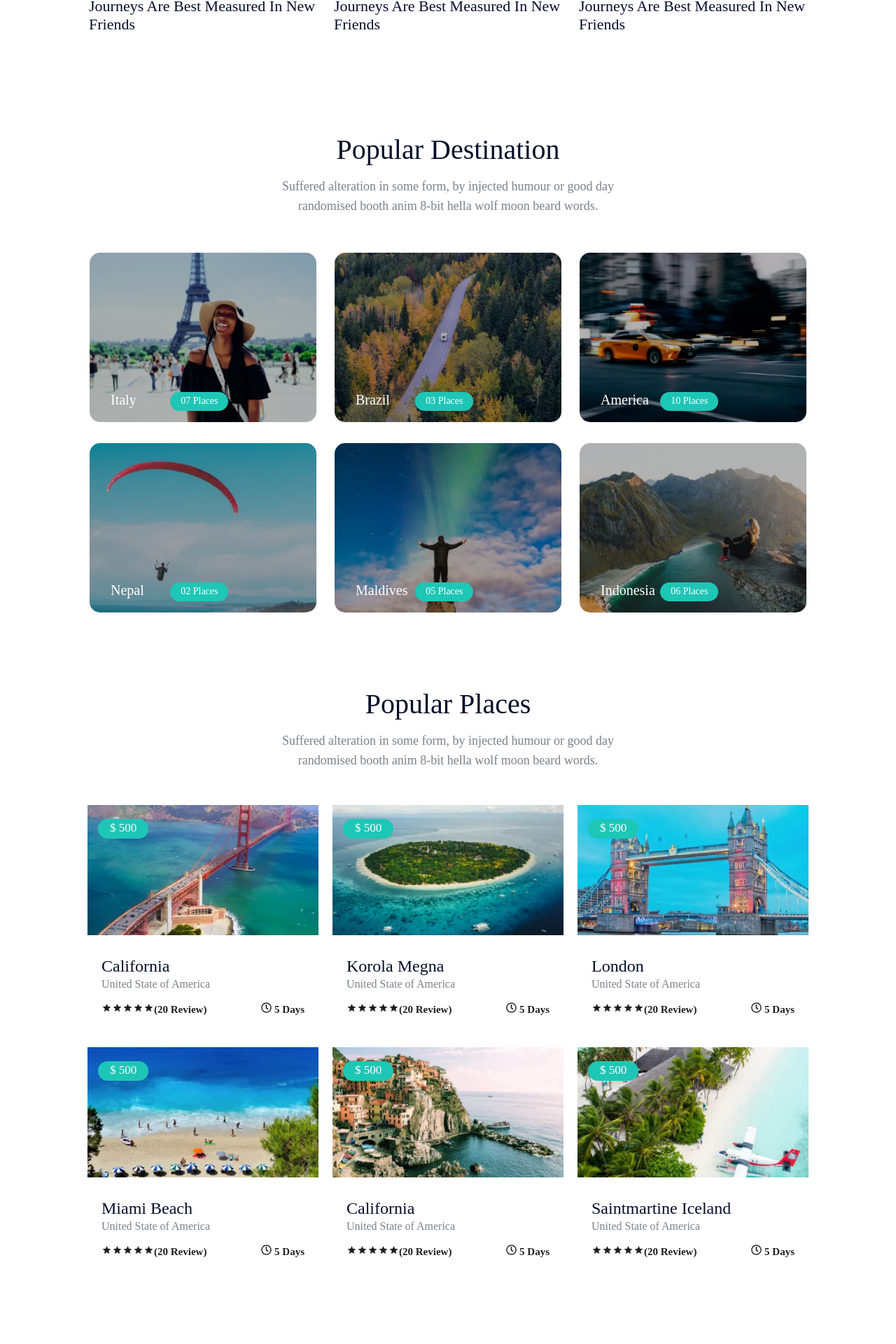
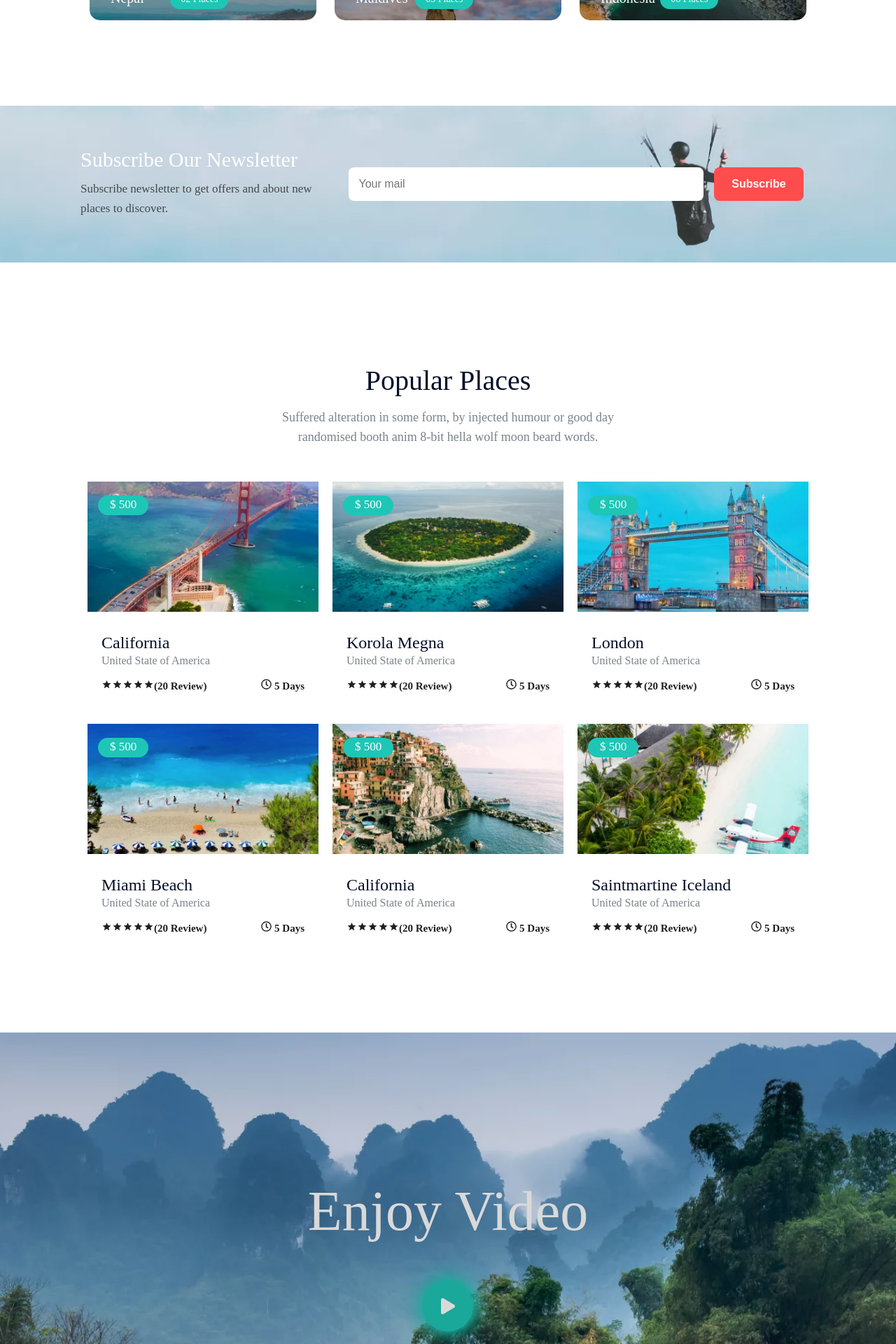
Before and after one commit to bhaskar22b/Travelo-project, a React (Vite) app: page / in a window 1280 px wide. Shown: the part 800-2720 px from the top of the page at 70% size. Before the commit the page ends 2657 px from the top, so only its background shows below. Built offline with nearby package versions, Linux system fonts and the light colour scheme.

Commit message:
add new file

```diff
--- a/src/App.jsx
+++ b/src/App.jsx
@@ -13,7 +13,11 @@ import { DestinationInfo1,DestinationInfo2,DestinationInfo3,DestinationInfo4,Des
 import Places from "./components/Places"
 import { PlacesInfo1,PlacesInfo2, PlacesInfo3, PlacesInfo4, PlacesInfo5, PlacesInfo6, } from "./json"
 
+import Video from "./components/video"
 
+import NewsLetter from "./components/NewsLetter"
+
+import SearchBox from "./components/SearchBox"
 
 function App() {
 
@@ -21,31 +25,10 @@ function App() {
 
   return (
     <>
+
+
       <section className="header">
         <NavBar navv={navData} />
-      </section>
-
-      <section className="travel-area">
-        <div className="container">
-          <div className="flex">
-            <Travel title={TravelInfo1.title} des={TravelInfo1.description} img={TravelInfo1.src}/>
-            <Travel title={TravelInfo2.title} des={TravelInfo2.description} img={TravelInfo2.src}/>
-            <Travel title={TravelInfo3.title} des={TravelInfo3.description} img={TravelInfo3.src}/>
-          </div>
-        </div>
-      </section>
-
-      <section className="trips">
-        <div className="container">
-          <div className="title">
-            <h1>Recent Trips</h1>
-          </div>
-          <div className="flex">
-            <Trips title={TripsInfo.title} des={TripsInfo.description} img={TripsInfo.src}/>
-            <Trips title={TripsInfo1.title} des={TripsInfo1.description} img={TripsInfo1.src}/>
-            <Trips title={TripsInfo2.title} des={TripsInfo2.description} img={TripsInfo2.src}/>
-          </div>
-        </div>
       </section>
 
       <section className="Destination">
@@ -88,6 +71,10 @@ function App() {
         </div>
       </section>
 
+      <section className="newsletter">
+        <NewsLetter/>
+      </section>
+
       <section className="places">
         <div className="container">
           <div className="Des-title">
@@ -125,7 +112,39 @@ function App() {
           </div>
         </div>
       </section>
+
+      <section className="video-area">
+        <Video/>
+      </section>
+
+      <section className="travel-area">
+        <div className="container">
+          <div className="flex">
+            <Travel title={TravelInfo1.title} des={TravelInfo1.description} img={TravelInfo1.src}/>
+            <Travel title={TravelInfo2.title} des={TravelInfo2.description} img={TravelInfo2.src}/>
+            <Travel title={TravelInfo3.title} des={TravelInfo3.description} img={TravelInfo3.src}/>
+          </div>
+        </div>
+      </section>
+
+      <section className="trips">
+        <div className="container">
+          <div className="title">
+            <h1>Recent Trips</h1>
+          </div>
+          <div className="flex">
+            <Trips title={TripsInfo.title} des={TripsInfo.description} img={TripsInfo.src}/>
+            <Trips title={TripsInfo1.title} des={TripsInfo1.description} img={TripsInfo1.src}/>
+            <Trips title={TripsInfo2.title} des={TripsInfo2.description} img={TripsInfo2.src}/>
+          </div>
+        </div>
+      </section>
+
+      <section className="Search-box">
+        <SearchBox/>
+      </section>
     </>
+
 
 
   )
--- /dev/null
+++ b/src/components/NewsLetter.jsx
@@ -0,0 +1,22 @@
+const NewsLetter = (props) => {
+    return (
+        <>
+            <div className="container">
+                <div className="flex">
+                    <div className="cols">
+                        <h4>Subscribe Our Newsletter</h4>
+                        <p>Subscribe newsletter to get offers and about new places to discover.</p>
+                    </div>
+                    <div className="cols-2">
+                        <form className="newsletter-box">
+                            <input type="email" placeholder="Your mail" required />
+                            <button type="submit">Subscribe</button>
+                        </form>
+                    </div>
+                </div>
+            </div>
+        </>
+    )
+}
+
+export default NewsLetter
--- /dev/null
+++ b/src/components/SearchBox.jsx
@@ -0,0 +1,29 @@
+
+const SearchBox = (props) => {
+    return (
+        <>
+            <div className="container">
+
+                <div className="rom-iteam">
+                    <h2>Where you want to go?</h2>
+                    <input type="text" placeholder="Where to go?"></input>
+                    <select>
+                        <option>Date</option>
+                        <option>Today</option>
+                        <option>Tomorrow</option>
+                        <option>This Week</option>
+                    </select>
+                    <select>
+                        <option>Travel type</option>
+                        <option>Some option</option>
+                        <option>Another option</option>
+                    </select>
+                    <button>Search</button>
+                </div>
+
+            </div>
+        </>
+    )
+}
+
+export default SearchBox
--- /dev/null
+++ b/src/components/Video.jsx
@@ -0,0 +1,18 @@
+import { FaPlayCircle } from "react-icons/fa";
+import { IoPlay } from "react-icons/io5";
+
+const Video = (props) => {
+    return (
+        <>
+                <div className="container">
+                    <div className="enjoy-row">
+                        <p>Enjoy Video</p>
+                        {/* <a href="#"><FaPlayCircle /></a> */}
+                        <a href="#"><IoPlay /></a>
+                    </div>
+                </div>
+        </>
+    )
+}
+
+export default Video
--- a/src/index.css
+++ b/src/index.css
@@ -178,12 +178,18 @@ body {
 .trips {
 	width: 100%;
 	display: inline-block;
-	padding: 40px 0;
+	padding: 70px 0;
 }
 
 .trips-col img {
 	max-width: 100%;
 	border-radius: 15px;
+}
+
+.Destination {
+	width: 100%;
+	display: inline-block;
+	padding: 80px 0;
 }
 
 .Des-title {
@@ -273,6 +279,12 @@ body {
 	transition: all 0.3s ease;
 }
 
+.places {
+	width: 100%;
+	display: inline-block;
+	padding: 80px 0;
+}
+
 .place-info {
 	padding: 27px 20px 25px 20px;
 }
@@ -345,3 +357,169 @@ body {
 .single-place:hover .place-info h3 {
 	color: #dc3545;
 }
+
+.video-area {
+	background-image: url(/public/video.png);
+	width: 100%;
+	display: inline-block;
+	background-position: center center;
+	background-size: cover;
+	padding: 185px 0;
+	filter: brightness(85%);
+}
+
+.enjoy-row {
+	width: 100%;
+	text-align: center;
+}
+
+.enjoy-row p {
+	font-family: "Nothing You Could Do", cursive;
+	font-weight: 400;
+	font-size: 80px;
+	line-height: 90px;
+	color: #fff;
+	margin-bottom: 55px;
+}
+
+.enjoy-row svg {
+	font-size: 32px;
+	background: #1ec6b6;
+	color: #fff;
+	padding: 20px;
+	border-radius: 50%;
+	animation-name: pluse;
+	animation-duration: 5s;
+	animation-delay: 1s;
+	animation-iteration-count: infinite;
+}
+
+@keyframes pluse {
+      0% {
+    box-shadow: 0 0 10px #1ec6b6, 0 0 20px #1ec6b6, 0 0 40px #1ec6b6;
+    border-color: #1ec6b6;
+  }
+  50% {
+    box-shadow: 0 0 30px #1ec6b6, 0 0 50px #1ec6b6, 0 0 60px #1ec6b6;
+    border-color: #1ec6b6;
+  }
+  100% {
+    box-shadow: 0 0 10px #1ec6b6, 0 0 20px #1ec6b6, 0 0 40px #1ec6b6;
+    border-color: #1ec6b6;
+  }
+}
+
+
+.newsletter {
+	background-image: url(/public/newsletter.png);
+	width: 100%;
+	display: inline-block;
+	background-position: center center;
+	background-size: cover;
+	padding: 35px 0;
+}
+
+
+.cols {
+	width: 35%;
+}
+
+.cols-2 {
+	width: 65%;
+}
+
+.cols h4 {
+	font-size: 30px;
+	font-weight: 400;
+	color: #fff;
+	margin-bottom: 11px;
+}
+
+.cols p {
+	color:#44484C;
+	font-size: 17px;
+	line-height: 28px;
+}
+
+.newsletter-box input {
+	padding: 15px 15px;
+	border: none;
+	outline: none;
+	font-size: 16px;
+	border-radius: 8px;
+	width: 70%;
+	margin-right: 15px;
+}
+
+.newsletter-box button {
+	padding: 15px 25px;
+	background: #ff4d4d;
+	color: white;
+	border: none;
+	font-size: 16px;
+	font-weight: bold;
+	cursor: pointer;
+	border-radius: 8px;
+	transition: all 0.3s ease;
+}
+
+.newsletter-box button:hover{
+	background: #20c997;
+}
+
+.newsletter-box {
+	width: 100%;
+	padding: 28px 15px;
+}
+
+.Search-box {
+	background: #040E27;
+	padding: 50px 0;
+}
+
+.rom-iteam {
+	width: 100%;
+	display: flex;
+	justify-content: space-evenly;
+}
+
+.rom-iteam h2 {
+	font-size: 26px;
+	color: #fff;
+	font-weight: 400;
+}
+
+.rom-iteam input,
+.rom-iteam select {
+	padding: 13px 32px;
+	border-radius: 6px;
+	border: 1px solid #2d3a4b;
+	background: transparent;
+	color: white;
+	font-size: 15px;
+	outline: none;
+}
+
+.rom-iteam button {
+	background: #ff4b4b;
+	color: white;
+	padding: 10px 32px;
+	border: none;
+	border-radius: 6px;
+	font-size: 14px;
+	cursor: pointer;
+	transition: 0.3s ease;
+	font-weight: bold;
+}
+
+.rom-iteam button:hover{
+	background: #20c997;
+}
+
+.rom-iteam input::placeholder {
+      color: #aaa;
+    }
+
+    .rom-iteam select option {
+      color: black;
+    }
```
Also changed, not shown: public/newsletter.png (added), public/video.png (added).
